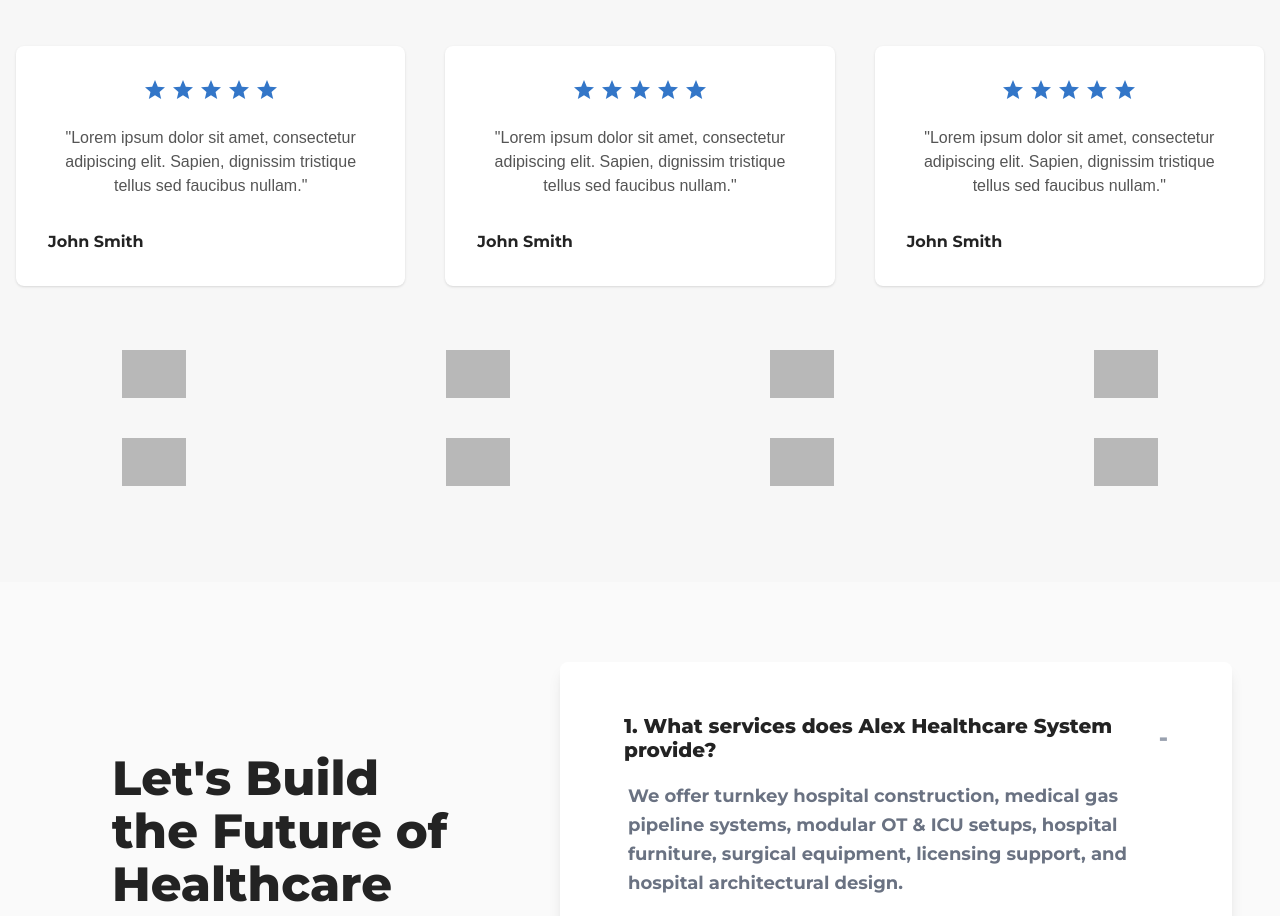
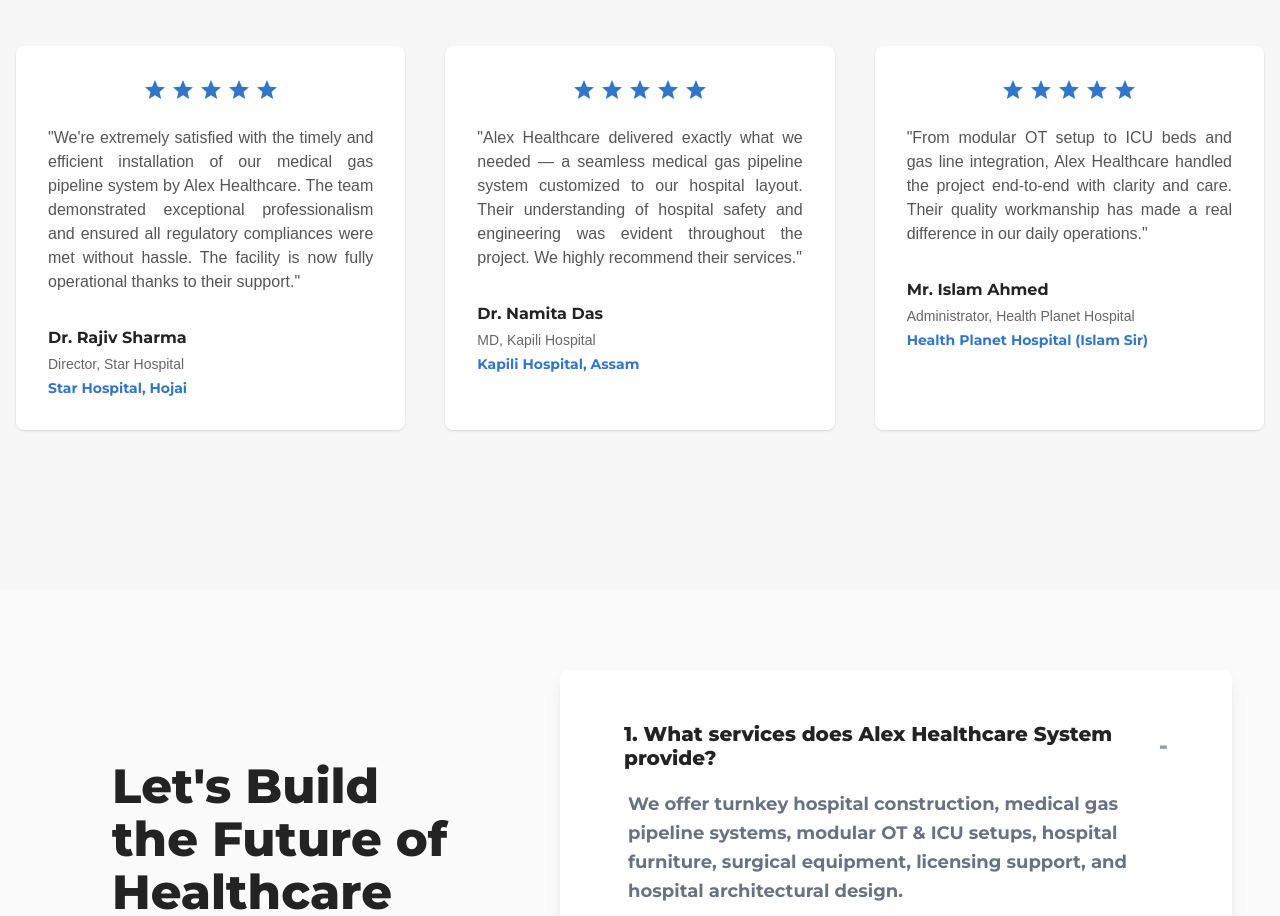
Before and after one commit to bharadwajjitam101/alexhc, a Next.js app: page / in a window 1280 px wide. Shown: the part 3100-4016 px from the top of the page. Built offline with nearby package versions, Linux system fonts and the light colour scheme; grey boxes are pictures that could not be loaded.

Commit message:
testimonials

```diff
--- a/src/app/page.tsx
+++ b/src/app/page.tsx
@@ -207,7 +207,26 @@
           <h2 className="text-2xl sm:text-4xl font-extrabold text-[#232323] text-center mb-2" style={{fontFamily: 'Montserrat, Arial, sans-serif'}}>Client Testimonials</h2>
           <div className="w-14 h-2 bg-[#3376C8] mb-8 sm:mb-14 mt-2 mx-auto rounded"></div>
           <div className="grid grid-cols-1 md:grid-cols-3 gap-6 sm:gap-10 mb-10 sm:mb-16">
-            {[1,2,3].map((i) => (
+            {[
+              {
+                quote: "We're extremely satisfied with the timely and efficient installation of our medical gas pipeline system by Alex Healthcare. The team demonstrated exceptional professionalism and ensured all regulatory compliances were met without hassle. The facility is now fully operational thanks to their support.",
+                name: "Dr. Rajiv Sharma",
+                position: "Director, Star Hospital",
+                hospital: "Star Hospital, Hojai"
+              },
+              {
+                quote: "Alex Healthcare delivered exactly what we needed — a seamless medical gas pipeline system customized to our hospital layout. Their understanding of hospital safety and engineering was evident throughout the project. We highly recommend their services.",
+                name: "Dr. Namita Das",
+                position: "MD, Kapili Hospital",
+                hospital: "Kapili Hospital, Assam"
+              },
+              {
+                quote: "From modular OT setup to ICU beds and gas line integration, Alex Healthcare handled the project end-to-end with clarity and care. Their quality workmanship has made a real difference in our daily operations.",
+                name: "Mr. Islam Ahmed",
+                position: "Administrator, Health Planet Hospital",
+                hospital: "Health Planet Hospital (Islam Sir)"
+              }
+            ].map((testimonial, i) => (
               <div key={i} className="bg-white rounded-lg shadow-sm p-6 sm:p-8 flex flex-col items-center">
                 {/* Stars */}
                 <div className="flex mb-4 sm:mb-6">
@@ -217,21 +236,14 @@
                     </svg>
                   ))}
                 </div>
-                <p className="text-[#555] text-sm sm:text-base text-center mb-4 sm:mb-8" style={{fontFamily: 'Arial, sans-serif'}}>"Lorem ipsum dolor sit amet, consectetur adipiscing elit. Sapien, dignissim tristique tellus sed faucibus nullam."</p>
-                <div className="w-full text-left font-bold text-[#232323]" style={{fontFamily: 'Montserrat, Arial, sans-serif'}}>John Smith</div>
+                <p className="text-[#555] text-sm sm:text-base text-center text-justify mb-4 sm:mb-8" style={{fontFamily: 'Arial, sans-serif'}}>"{testimonial.quote}"</p>
+                <div className="w-full text-left">
+                  <div className="font-bold text-[#232323]" style={{fontFamily: 'Montserrat, Arial, sans-serif'}}>{testimonial.name}</div>
+                  <div className="text-sm text-[#666] mt-1" style={{fontFamily: 'Arial, sans-serif'}}>{testimonial.position}</div>
+                  <div className="text-sm text-[#3376C8] font-semibold mt-1" style={{fontFamily: 'Montserrat, Arial, sans-serif'}}>{testimonial.hospital}</div>
+                </div>
               </div>
             ))}
-          </div>
-          {/* Client Logos */}
-          <div className="grid grid-cols-2 sm:grid-cols-4 md:grid-cols-4 gap-y-6 sm:gap-y-10 gap-x-6 sm:gap-x-12 items-center justify-items-center opacity-70 grayscale mt-6 sm:mt-8">
-            <Image src="/logos/gabo.png" alt="GABO Logo" width={100} height={40} className="h-8 sm:h-12 w-auto object-contain" />
-            <Image src="/logos/crosswill.png" alt="CROSSWILL Logo" width={100} height={40} className="h-8 sm:h-12 w-auto object-contain" />
-            <Image src="/logos/itch.png" alt="ITCH Logo" width={100} height={40} className="h-8 sm:h-12 w-auto object-contain" />
-            <Image src="/logos/jobline.png" alt="Job Line Logo" width={100} height={40} className="h-8 sm:h-12 w-auto object-contain" />
-            <Image src="/logos/loudnick.png" alt="LOUDNICK Logo" width={100} height={40} className="h-8 sm:h-12 w-auto object-contain" />
-            <Image src="/logos/realwave.png" alt="Real Wave Logo" width={100} height={40} className="h-8 sm:h-12 w-auto object-contain" />
-            <Image src="/logos/inner.png" alt="INNER Logo" width={100} height={40} className="h-8 sm:h-12 w-auto object-contain" />
-            <Image src="/logos/wire.png" alt="Wire Logo" width={100} height={40} className="h-8 sm:h-12 w-auto object-contain" />
           </div>
         </div>
       </section>
```
